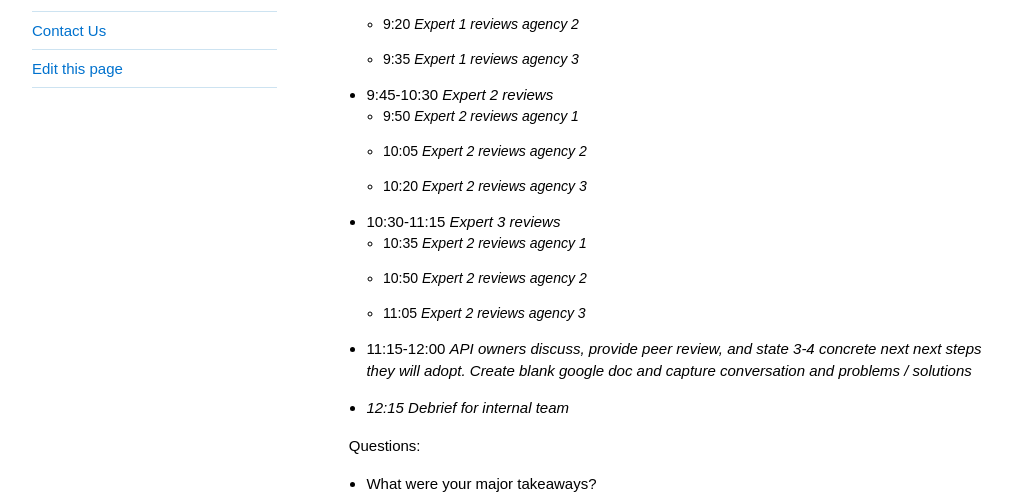
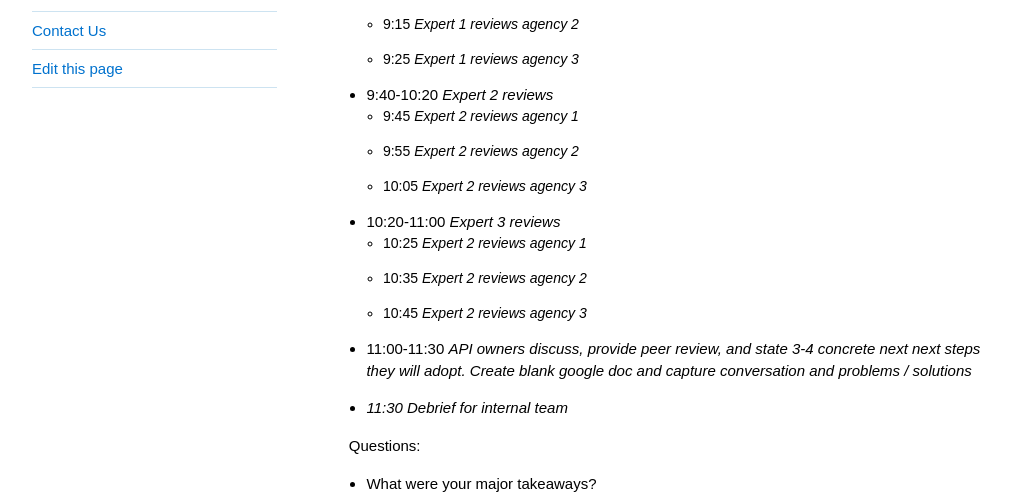
Before and after one commit to 18F/API-Usability-Testing, a Jekyll site: the page built from pages/schedule.md, in a window 1280 px wide and 1355 px high. Shown: the part 335-837 px from the top of the window, without its empty margins (128-1150 px from the left). Built offline with Jekyll 4.4.1, drawn with Linux system fonts in a browser that asks for light colours.

Commit message:
changing times

```diff
--- a/pages/schedule.md
+++ b/pages/schedule.md
@@ -7,20 +7,20 @@ title: Schedule
 * 8:45 *Agencies Arrive*
 * 8:55 *Expert 1 Arrive*
 * 9:00 *Welcome*
-* 9:00-9:45  *Expert 1 reviews all 3 APIS*
+* 9:00-9:40  *Expert 1 reviews all 3 APIS*
    * 9:05 *Expert 1 reviews agency 1*
-   * 9:20 *Expert 1 reviews agency 2*
-   * 9:35 *Expert 1 reviews agency 3*
-* 9:45-10:30   *Expert 2 reviews*
-   * 9:50 *Expert 2 reviews agency 1*
-   * 10:05 *Expert 2 reviews agency 2*
-   * 10:20 *Expert 2 reviews agency 3*
-* 10:30-11:15  *Expert 3 reviews*
-   * 10:35 *Expert 2 reviews agency 1*
-   * 10:50 *Expert 2 reviews agency 2*
-   * 11:05 *Expert 2 reviews agency 3*
-* 11:15-12:00  *API owners discuss, provide peer review, and state 3-4 concrete next next steps they will adopt. Create  blank google doc and capture conversation and problems / solutions*
-* *12:15 Debrief for internal team*
+   * 9:15 *Expert 1 reviews agency 2*
+   * 9:25 *Expert 1 reviews agency 3*
+* 9:40-10:20   *Expert 2 reviews*
+   * 9:45 *Expert 2 reviews agency 1*
+   * 9:55 *Expert 2 reviews agency 2*
+   * 10:05 *Expert 2 reviews agency 3*
+* 10:20-11:00  *Expert 3 reviews*
+   * 10:25 *Expert 2 reviews agency 1*
+   * 10:35 *Expert 2 reviews agency 2*
+   * 10:45 *Expert 2 reviews agency 3*
+* 11:00-11:30  *API owners discuss, provide peer review, and state 3-4 concrete next next steps they will adopt. Create  blank google doc and capture conversation and problems / solutions*
+* *11:30 Debrief for internal team*
 
 
 
```
